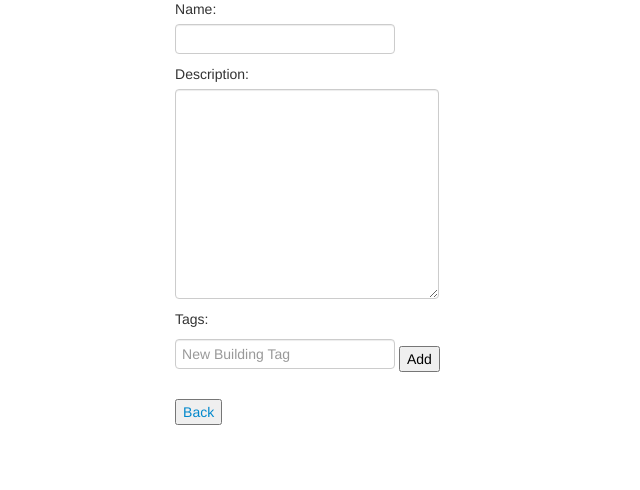
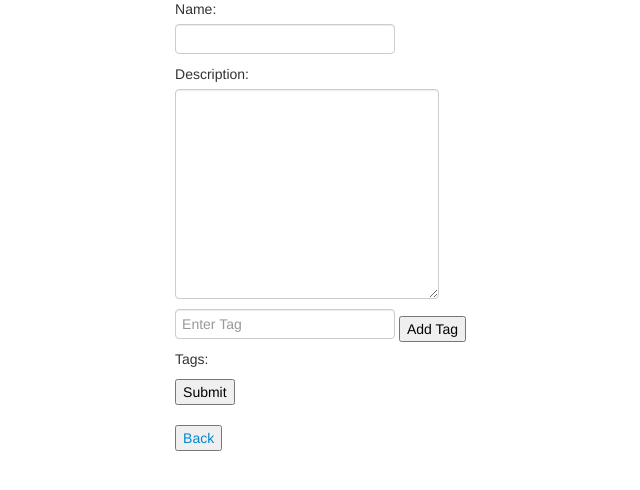
Before and after one commit to JerPaz/4400_SQL_and_FrontEnd_Project, a Flask app: page /admin_create_building in a window 1280 px wide. Shown: the part 103-593 px from the top of the page, without its empty margins (56-696 px from the left). Run offline with Flask 2, Linux system fonts and the light colour scheme.

Commit message:
got an html list with a name attribute for each label working with javascript

```diff
--- a/templates/admin_create_building.html
+++ b/templates/admin_create_building.html
@@ -4,38 +4,42 @@
 <h2>Create Building</h2>
 <body>
 
-    <form action="" method="post">
+    <form action="" method="post" id="pageform">
         <label>Name: </label>
             <input type="text" name="building_name_input">
 
         <label>Description: </label>
             <textarea name="description_input" style="height: 200px;width: 250px;"></textarea>
 
+        <br><input type="text" id="taginput" placeholder="Enter Tag">
+        <button onclick="add_tag(); return false;" class="addBtn">Add Tag</button>
         <label>Tags: </label>
             <ul id="taglist"></ul>
 
-        <form id="tag_form">
-                <input type="text" name="new_b_tag" id="newtag" placeholder="New Building Tag">
-                <input type="submit" value="Add">
-        </form>
+        <input type="submit" value="Submit">
     </form>
+
 </body>
 <button><a href="{{ url_for('admin_manage_building_and_station') }}">Back</a></button>
 <script>
-    function add_new_food(){
-        var tag, form, field;
-        tag = document.querySelector('#taglist');
-        form = document.querySelector('#tagform');
-        field = document.querySelector('#newtag');
 
-        form.addEventListener('submit', function(ev) {
-            var text = field.value;
-            if (text !== '') {
-                tag.innerHTML != '<li>' + text + '<button onclick="Delete(this);">Delete</button>';
-                field.value='';
-            }
-            ev.preventdefault();
-        }, false);
+    var tag_num = 0;
+    function add_tag(){
+        var tag_list, text, entry;
+        tag_list = document.getElementById("taglist");
+        text = document.getElementById("taginput").value;
+        entry = document.createElement('label');
+
+        entry.setAttribute("name", tag_num);
+        tag_num += 1;
+        console.log(tag_num);
+        entry.appendChild(document.createTextNode(text));
+        tag_list.append(entry);
+
+        console.log(tag_list);
+        console.log(text);
+        console.log(entry)
     }
+
 </script>
 {% endblock %}
```
